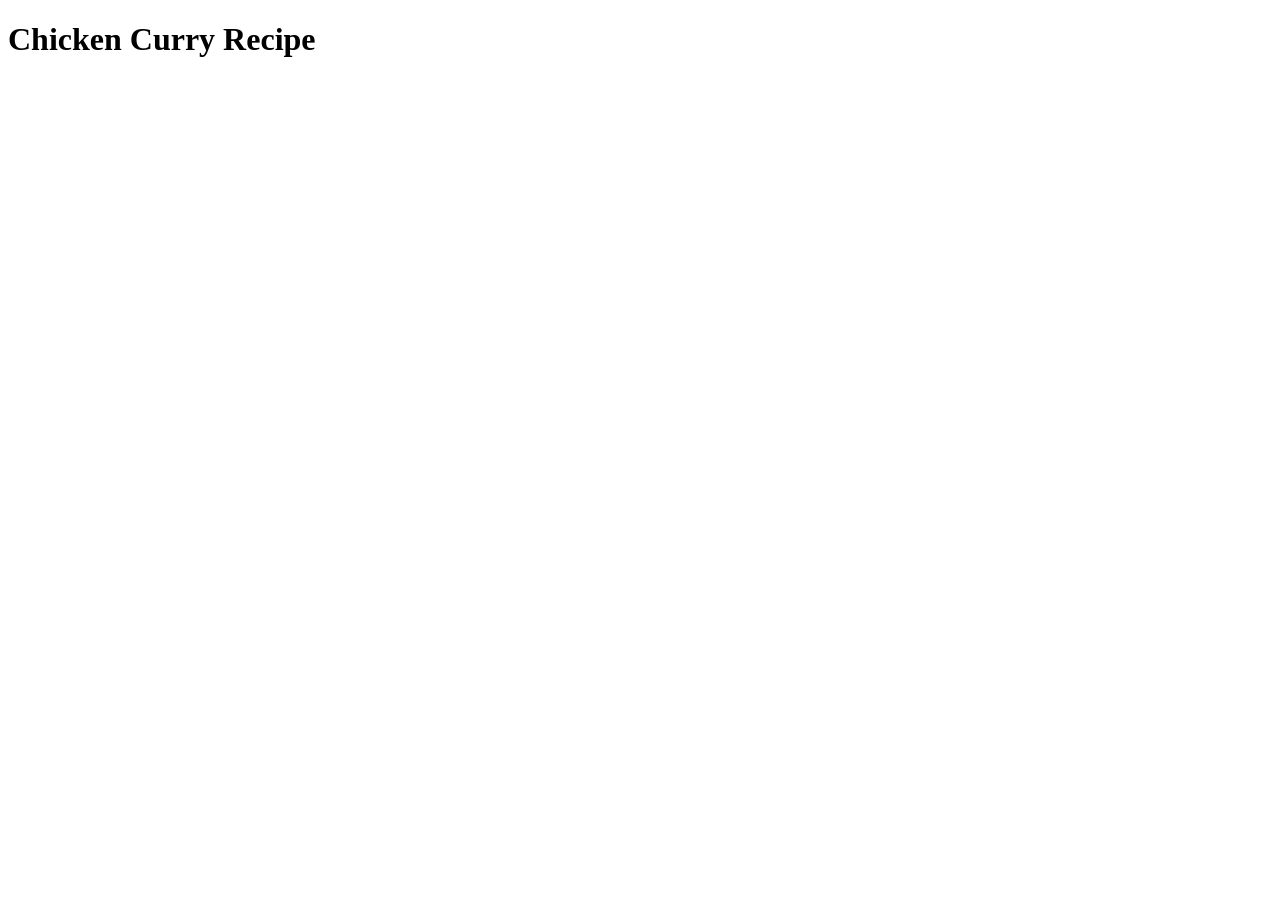
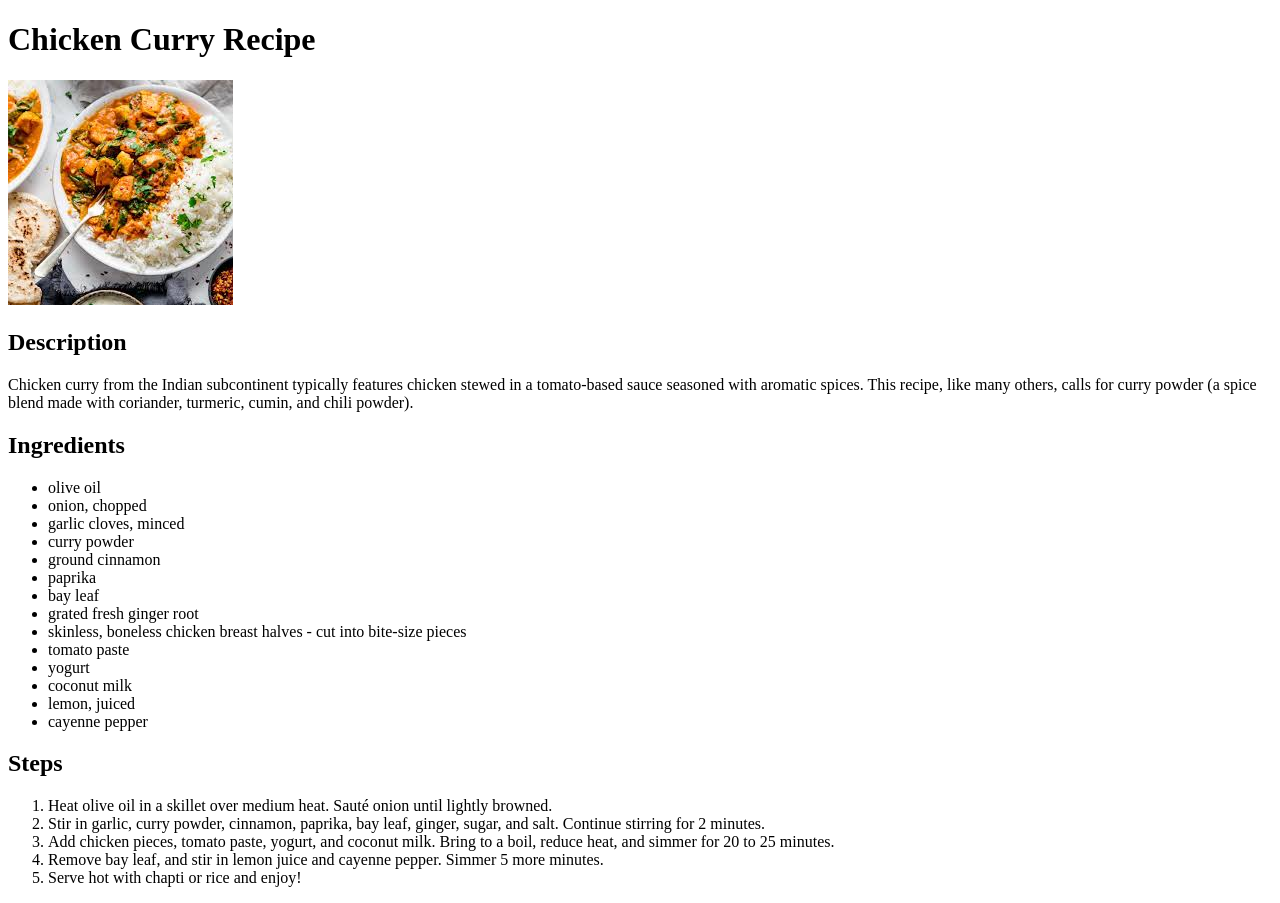
Before and after one commit to kishorevarma18/odin-recipes, a plain HTML site: page recipes/chickencurry.html in a window 1280 px wide. Before the commit the page ends 800 px from the top, so only its background shows below. Drawn offline with Linux system fonts and the light colour scheme.

Commit message:
added recipe content to the chickencurry page

```diff
--- a/recipes/chickencurry.html
+++ b/recipes/chickencurry.html
@@ -9,6 +9,35 @@
     <h1>
         Chicken Curry Recipe
     </h1>
-
+    <img src="../images/chickencurry.jpg" alt="chicken curry picture">
+    <h2>
+        Description
+    </h2>
+    <p>Chicken curry from the Indian subcontinent typically features chicken stewed in a tomato-based sauce seasoned with aromatic spices. This recipe, like many others, calls for curry powder (a spice blend made with coriander, turmeric, cumin, and chili powder).</p>
+    <h2>Ingredients</h2>
+    <ul>
+        <li>olive oil</li>
+        <li>onion, chopped</li>
+        <li>garlic cloves, minced</li>
+        <li>curry powder</li>
+        <li>ground cinnamon</li>
+        <li>paprika</li>
+        <li>bay leaf</li>
+        <li>grated fresh ginger root</li>
+        <li>skinless, boneless chicken breast halves - cut into bite-size pieces</li>
+        <li>tomato paste</li>
+        <li>yogurt</li>
+        <li>coconut milk</li>
+        <li>lemon, juiced</li>
+        <li>cayenne pepper</li>
+    </ul>
+    <h2>Steps</h2>
+    <ol>
+        <li>Heat olive oil in a skillet over medium heat. Sauté onion until lightly browned.</li>
+        <li>Stir in garlic, curry powder, cinnamon, paprika, bay leaf, ginger, sugar, and salt. Continue stirring for 2 minutes.</li>
+        <li>Add chicken pieces, tomato paste, yogurt, and coconut milk. Bring to a boil, reduce heat, and simmer for 20 to 25 minutes.</li>
+        <li>Remove bay leaf, and stir in lemon juice and cayenne pepper. Simmer 5 more minutes.</li>
+        <li>Serve hot with chapti or rice and enjoy!</li>
+    </ol>
 </body>
 </html>
```
